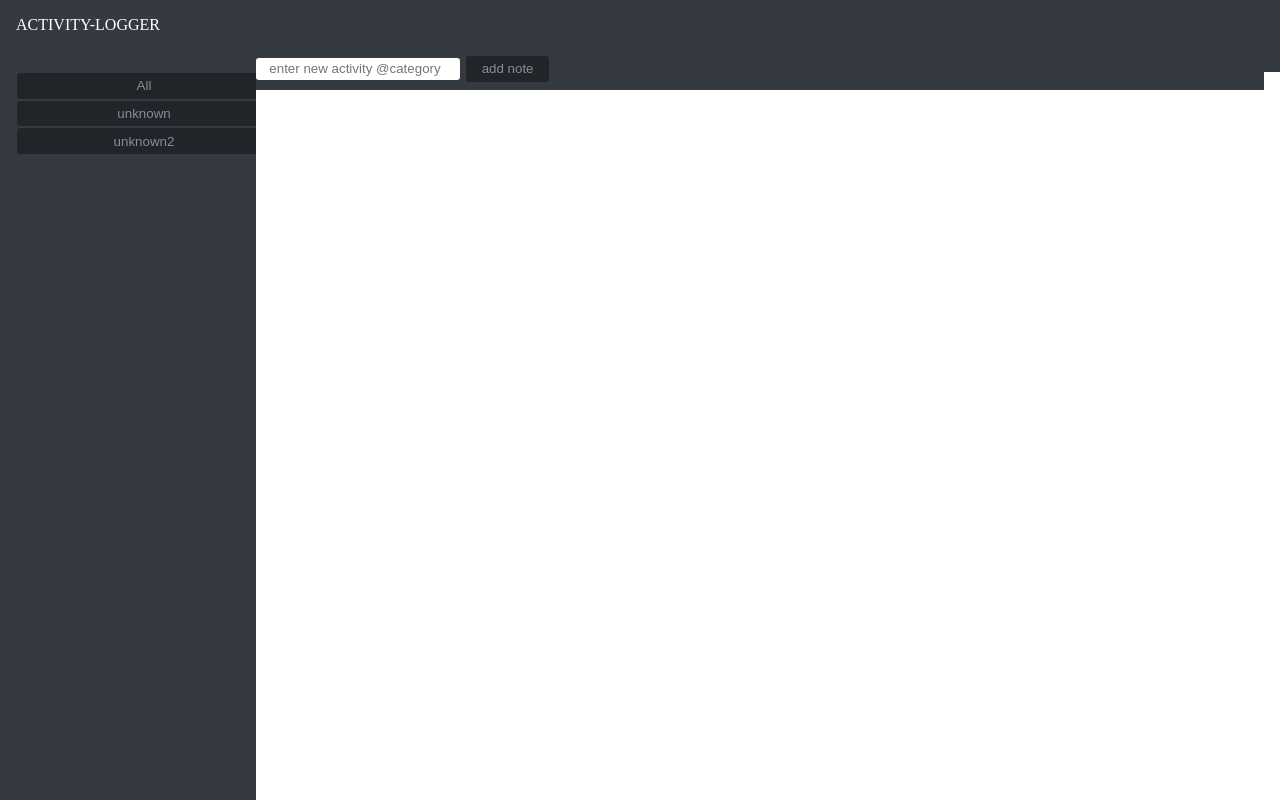
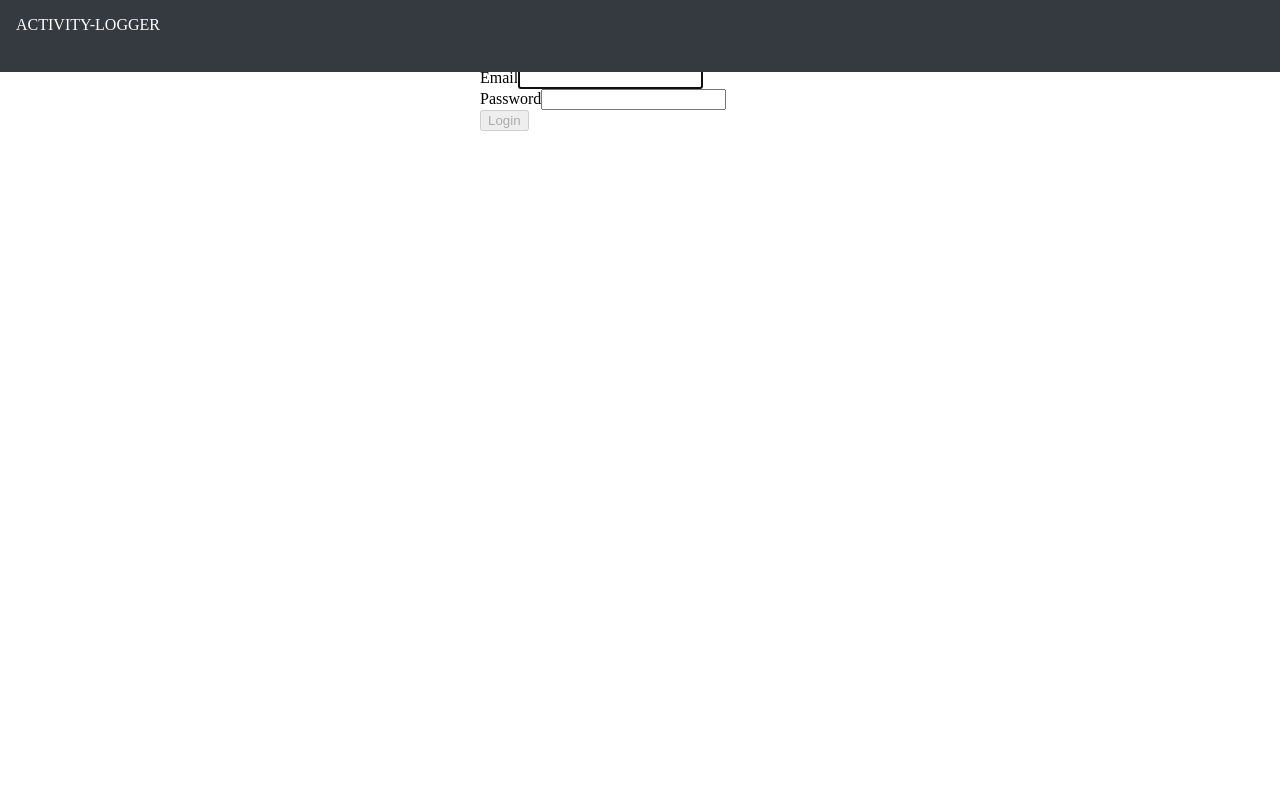
Before and after one commit to Ecostack/daily-activity-logger, a React app: page /login in a window 1280 px wide. Built offline with nearby package versions, Linux system fonts and the light colour scheme; the HTML template or start-up script is replaced by a standard one.

Commit message:
Logout button

```diff
--- a/src/client/components/Header.js
+++ b/src/client/components/Header.js
@@ -1,5 +1,6 @@
 import React from 'react';
 import styled from 'styled-components';
+import LogoutButton from "../containers/LogoutButton";
 
 const Wrapper = styled.header`
   background: #343a40;
@@ -17,10 +18,13 @@
 `
 
 
-const Header = () => (
-  <Wrapper>
-    ACTIVITY-LOGGER
-  </Wrapper>
+const Header = (props) => (
+    <Wrapper>
+        <div>
+            ACTIVITY-LOGGER
+        </div>
+        <LogoutButton/>
+    </Wrapper>
 )
 
 export default Header;
--- a/src/client/components/Main.js
+++ b/src/client/components/Main.js
@@ -41,16 +41,16 @@
   overflow-x: hidden;
 `;
 
-const Main = () => (
+const Main = (props) => (
   <div>
-    <Navbar>
+    <Navbar location={props.location}>
 		  <VisibleNavigationList/>
 		  <VisibleCategoryList/>
 	  </Navbar>
-    <WrapperFilter>
+    <WrapperFilter location={props.location}>
       <AddNote/>
     </WrapperFilter>
-    <WrapperContent>
+    <WrapperContent location={props.location}>
       <VisibleNoteList/>
     </WrapperContent>
   </div>
--- a/src/client/containers/App.js
+++ b/src/client/containers/App.js
@@ -6,15 +6,11 @@
 import Login from "./Login";
 import {Route, Switch, withRouter} from "react-router-dom";
 
-// import { connectRouter, routerMiddleware } from 'connected-react-router'
-
-
-
 const App = () => (
   <div>
-    <Header />
+    <Header/>
 	  <Switch>
-          <Route component={Main}/>
+          <Route path="/" exact component={Main}/>
 		  <Route path="/login" exact component={Login}/>
 		  <Route path="/register" exact render={()=><Login isRegisterForm={true}/>}/>
 	  </Switch>
@@ -22,4 +18,4 @@
 )
 
 
-export default connect()(App);
+export default withRouter(connect()(App));
--- a/src/client/containers/Login.js
+++ b/src/client/containers/Login.js
@@ -3,9 +3,11 @@
 import styled from 'styled-components';
 import Header from './../components/Header';
 import Main from './../components/Main';
+import { withRouter } from 'react-router-dom'
 
 import {Button, FormGroup, FormControl, ControlLabel} from "react-bootstrap";
 import {loginRequest, registerRequest} from "../actions/login";
+
 
 const WrapperLogin = styled.div`
 @media all and (min-width: 480px) {
@@ -56,12 +58,11 @@
 		} else {
 			this.dispatch(loginRequest(this.state));
 		}
-		// this.dispatch(loginRequest(this.state));
 	}
 
 	render() {
 		return (
-			<WrapperLogin>
+			<WrapperLogin location={this.props.location}>
 				<div className="Login">
 					<WrapperLoginForm>
 						<form onSubmit={this.handleSubmit}>
@@ -108,4 +109,4 @@
 	}
 }
 
-export default connect()(Login);
+export default withRouter(connect()(Login));
--- /dev/null
+++ b/src/client/containers/LogoutButton.js
@@ -0,0 +1,36 @@
+import React from "react";
+import {withRouter} from "react-router-dom";
+import connect from "react-redux/es/connect/connect";
+import {logout} from "../actions/login";
+
+class LogoutButton extends React.Component {
+    constructor(props) {
+        console.log(props);
+        super(props);
+        this.dispatch = props.dispatch;
+        this.logout = this.logout.bind(this);
+    }
+
+    logout() {
+        this.dispatch(logout());
+    }
+
+    getLink() {
+        if (this.props.loginToken != null) {
+            return <a onClick={this.logout}>Logout</a>
+        }
+    }
+
+    render() {
+        return (
+            <div>
+                {this.getLink()}
+            </div>
+        );
+    }
+
+}
+
+export default withRouter(connect((state) => {
+    return {loginToken: state.login.token}
+})(LogoutButton));
--- a/src/client/index.js
+++ b/src/client/index.js
@@ -31,9 +31,9 @@
 ReactDOM.render(
     <Provider store={store}>
         <ConnectedRouter history={history}>
-            <Router>
+            {/*<Router>*/}
                 <App/>
-            </Router>
+            {/*</Router>*/}
         </ConnectedRouter>
     </Provider>, document.getElementById('root')
 );
```
